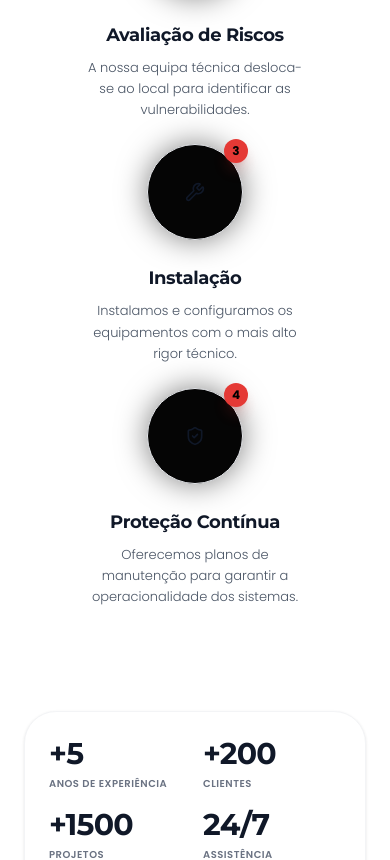
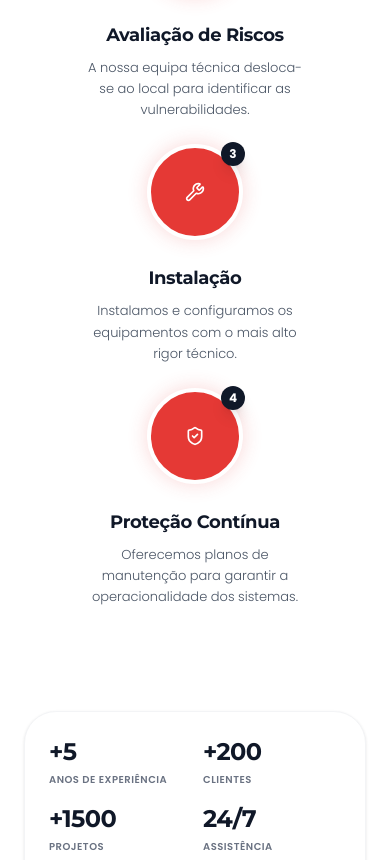
Before and after one commit to desartstudio95/Pro-Extintores-, a React (Vite) app: page / in a window 390 px wide. Shown: the part 4520-5380 px from the top of the page. Built offline with nearby package versions, Linux system fonts and the light colour scheme.

Commit message:
style: update components and remove testimonials
Refactor HowItWorks styles for better visual contrast, add entry animations to Benefits metrics, and remove the Testimonials section from the homepage.

```diff
--- a/src/components/Benefits.tsx
+++ b/src/components/Benefits.tsx
@@ -41,22 +41,22 @@ export default function Benefits() {
             {/* Esquerda: Indicadores e texto */}
             <div className="lg:col-span-3 flex flex-col justify-center">
               <div className="grid grid-cols-2 gap-4 mb-6">
-                <div>
-                  <div className="text-3xl font-bold font-heading text-gray-900 tracking-tight mb-1">+5</div>
+                <motion.div initial={{ opacity: 0, y: 15 }} whileInView={{ opacity: 1, y: 0 }} viewport={{ once: true }} transition={{ delay: 0.1 }}>
+                  <div className="text-2xl font-bold font-heading text-gray-900 tracking-tight mb-1">+5</div>
                   <div className="text-[10px] text-gray-500 uppercase tracking-wider font-semibold">Anos de experiência</div>
-                </div>
-                <div>
-                  <div className="text-3xl font-bold font-heading text-gray-900 tracking-tight mb-1">+200</div>
+                </motion.div>
+                <motion.div initial={{ opacity: 0, y: 15 }} whileInView={{ opacity: 1, y: 0 }} viewport={{ once: true }} transition={{ delay: 0.2 }}>
+                  <div className="text-2xl font-bold font-heading text-gray-900 tracking-tight mb-1">+200</div>
                   <div className="text-[10px] text-gray-500 uppercase tracking-wider font-semibold">Clientes</div>
-                </div>
-                <div>
-                  <div className="text-3xl font-bold font-heading text-gray-900 tracking-tight mb-1">+1500</div>
+                </motion.div>
+                <motion.div initial={{ opacity: 0, y: 15 }} whileInView={{ opacity: 1, y: 0 }} viewport={{ once: true }} transition={{ delay: 0.3 }}>
+                  <div className="text-2xl font-bold font-heading text-gray-900 tracking-tight mb-1">+1500</div>
                   <div className="text-[10px] text-gray-500 uppercase tracking-wider font-semibold">Projetos</div>
-                </div>
-                <div>
-                  <div className="text-3xl font-bold font-heading text-gray-900 tracking-tight mb-1">24/7</div>
+                </motion.div>
+                <motion.div initial={{ opacity: 0, y: 15 }} whileInView={{ opacity: 1, y: 0 }} viewport={{ once: true }} transition={{ delay: 0.4 }}>
+                  <div className="text-2xl font-bold font-heading text-gray-900 tracking-tight mb-1">24/7</div>
                   <div className="text-[10px] text-gray-500 uppercase tracking-wider font-semibold">Assistência</div>
-                </div>
+                </motion.div>
               </div>
 
               <div className="w-12 h-[2px] bg-pro-red/30 mb-5"></div>
@@ -85,7 +85,7 @@ export default function Benefits() {
                 Por que escolher a <span className="text-gray-600">Pro Extintores?</span>
               </h3>
 
-              <div className="flex flex-col gap-3">
+              <div className="flex flex-col gap-5 mt-2">
                 {benefits.map((benefit, index) => (
                   <motion.div
                     initial={{ opacity: 0, x: 20 }}
@@ -93,14 +93,14 @@ export default function Benefits() {
                     viewport={{ once: true }}
                     transition={{ duration: 0.5, delay: index * 0.1 }}
                     key={index}
-                    className="p-3.5 rounded-xl bg-gray-50/80 border border-gray-100 hover:border-gray-200 hover:bg-white transition-colors group shadow-sm flex items-center gap-4"
+                    className="flex items-start gap-4 group"
                   >
-                    <div className="flex-shrink-0 w-10 h-10 bg-white rounded-lg flex items-center justify-center text-gray-900 border border-gray-200 group-hover:text-pro-red group-hover:bg-pro-red/10 group-hover:border-pro-red/20 transition-colors">
+                    <div className="flex-shrink-0 text-pro-red transition-colors mt-1">
                       {benefit.icon}
                     </div>
                     <div>
-                      <h4 className="text-[13px] font-bold text-gray-900 mb-0.5 tracking-tight">{benefit.title}</h4>
-                      <p className="text-gray-600 leading-relaxed font-light text-[11px]">{benefit.description}</p>
+                      <h4 className="text-[14px] font-bold text-gray-900 mb-1 tracking-tight">{benefit.title}</h4>
+                      <p className="text-gray-600 leading-relaxed font-light text-[12px]">{benefit.description}</p>
                     </div>
                   </motion.div>
                 ))}
--- a/src/components/HowItWorks.tsx
+++ b/src/components/HowItWorks.tsx
@@ -51,10 +51,10 @@ export default function HowItWorks() {
               key={index}
               className="relative group flex flex-col items-center text-center"
             >
-              <div className="bg-[#050505] inline-flex items-center justify-center w-24 h-24 rounded-full border border-gray-200 shadow-[0_0_30px_rgba(0,0,0,0.5)] mb-6 relative z-10 group-hover:border-pro-red/50 group-hover:bg-pro-red/5 transition-all duration-500">
+              <div className="bg-pro-red inline-flex items-center justify-center w-24 h-24 rounded-full border-4 border-white shadow-[0_0_20px_rgba(229,57,53,0.2)] mb-6 relative z-10 group-hover:scale-105 transition-all duration-500">
                 {/* Index Number Background */}
-                <span className="absolute -top-1.5 -right-1.5 w-6 h-6 rounded-full bg-pro-red text-black font-bold flex items-center justify-center text-xs shadow-lg shadow-pro-red/20">{index + 1}</span>
-                <div className="text-gray-900 group-hover:text-pro-red transition-colors relative z-10 scale-100">
+                <span className="absolute -top-1.5 -right-1.5 w-6 h-6 rounded-full bg-gray-900 text-white font-bold flex items-center justify-center text-xs shadow-lg shadow-black/10">{index + 1}</span>
+                <div className="text-white relative z-10 scale-100">
                   {step.icon}
                 </div>
               </div>
--- a/src/components/Testimonials.tsx
+++ /dev/null
@@ -1,78 +0,0 @@
-import React from 'react';
-import { motion } from 'motion/react';
-import { Star, Quote } from 'lucide-react';
-
-export default function Testimonials() {
-  const testimonials = [
-    {
-      text: "A Pro Extintores instalou o nosso sistema de alarme de incêndio com grande profissionalismo. A equipa foi rápida e o equipamento de excelente qualidade.",
-      author: "Maria Tembe",
-      role: "Gestora de Facilities, Maputo",
-      rating: 5
-    },
-    {
-      text: "Excelente serviço de manutenção de extintores. A recarga foi feita no prazo e o atendimento ao cliente é excecional. Recomendo.",
-      author: "João Cossa",
-      role: "Diretor de Operações, Matola",
-      rating: 5
-    },
-    {
-      text: "Trabalhar com a Pro Extintores trouxe-nos tranquilidade. A instalação do CCTV e controle de acesso foi impecável e sem perturbações no escritório.",
-      author: "Ana Mabunda",
-      role: "Empreendedora, Beira",
-      rating: 5
-    }
-  ];
-
-  return (
-    <section className="relative z-10">
-      <div className="max-w-7xl mx-auto px-6">
-        <div className="text-center max-w-3xl mx-auto mb-14 lg:mb-16">
-          <h2 className="text-xs font-bold text-pro-red tracking-widest uppercase mb-4 flex justify-center items-center gap-3">
-            <span className="w-6 h-[1px] bg-pro-red"></span> Experiência de Cliente <span className="w-6 h-[1px] bg-pro-red"></span>
-          </h2>
-          <h3 className="text-3xl md:text-4xl font-bold font-heading text-gray-900 tracking-tight leading-[1.1]">
-            O que dizem os nossos <br className="hidden sm:block"/> <span className="text-gray-500">Parceiros de Negócio.</span>
-          </h3>
-        </div>
-
-        <div className="grid md:grid-cols-3 gap-5 lg:gap-6">
-          {testimonials.map((t, index) => (
-            <motion.div
-              initial={{ opacity: 0, scale: 0.95, y: 20 }}
-              whileInView={{ opacity: 1, scale: 1, y: 0 }}
-              viewport={{ once: true }}
-              transition={{ duration: 0.5, delay: index * 0.1 }}
-              key={index}
-              className="bg-white border border-gray-100 shadow-sm p-6 md:p-8 rounded-[1.5rem] relative group hover:-translate-y-2 transition-transform duration-500 flex flex-col items-start"
-            >
-              <div className="absolute top-8 right-8 text-gray-900/5 group-hover:text-pro-red/10 transition-colors duration-500">
-                <Quote size={60} strokeWidth={1} />
-              </div>
-
-              <div className="flex gap-1 mb-6 relative z-10">
-                {[...Array(t.rating)].map((_, i) => (
-                  <Star key={i} size={14} className="fill-pro-red text-pro-red" />
-                ))}
-              </div>
-
-              <p className="text-gray-600 mb-8 italic relative z-10 leading-relaxed font-light text-[15px]">
-                "{t.text}"
-              </p>
-
-              <div className="relative z-10 mt-auto flex items-center gap-3">
-                <div className="w-10 h-10 bg-gray-100 rounded-full border border-gray-300 flex items-center justify-center font-bold text-gray-900 text-sm">
-                  {t.author.charAt(0)}
-                </div>
-                <div>
-                  <h4 className="font-bold text-gray-900 tracking-tight text-sm">{t.author}</h4>
-                  <p className="text-[10px] text-gray-500 uppercase tracking-widest mt-0.5">{t.role}</p>
-                </div>
-              </div>
-            </motion.div>
-          ))}
-        </div>
-      </div>
-    </section>
-  );
-}
--- a/src/pages/Home.tsx
+++ b/src/pages/Home.tsx
@@ -5,7 +5,6 @@ import Services from '../components/Services';
 import Products from '../components/Products';
 import HowItWorks from '../components/HowItWorks';
 import Benefits from '../components/Benefits';
-import Testimonials from '../components/Testimonials';
 import FAQ from '../components/FAQ';
 import Contact from '../components/Contact';
 
@@ -20,7 +19,6 @@ export default function Home() {
       <Products />
       <HowItWorks />
       <Benefits />
-      <Testimonials />
       <FAQ />
       <Contact />
     </main>
```
